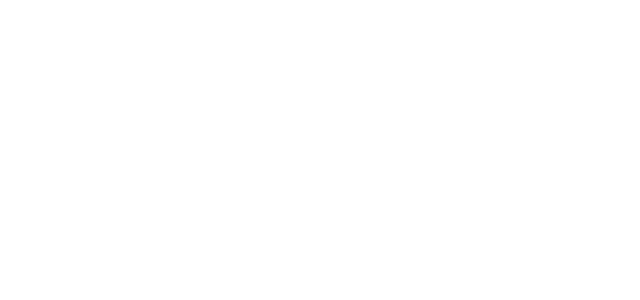
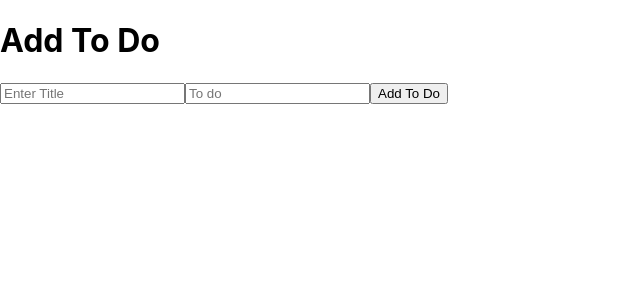
Before and after one commit to JeckyChandra/tugas-akhir-reactJS, a React (Create React App) app: page /add in a window 1280 px wide. Before the commit this address had no page. Shown: the top 300 px of the page, without its empty margins (0-640 px from the left). Built offline with nearby package versions, Linux system fonts and the light colour scheme.

Commit message:
Create (POST) Bisa menambahkan data

```diff
--- a/db.json
+++ b/db.json
@@ -1,18 +1,23 @@
 {
-    "data":[
-        {
-            "id":1,
-            "title":"To do list 1",
-            "description":"This is todo list 1 description",
-            "username":"Aditya",
-            "email":"aditya@gmail.com"
-        },
-        {
-            "id":2,
-            "title":"To do list 2",
-            "description":"This is todo list 2 description",
-            "username":"Adityass",
-            "email":"adityssa@gmail.com"
-        }
-    ]
+  "data": [
+    {
+      "id": 1,
+      "title": "To do list 1",
+      "description": "This is todo list 1 description",
+      "username": "Aditya",
+      "email": "aditya@gmail.com"
+    },
+    {
+      "id": 2,
+      "title": "To do list 2",
+      "description": "This is todo list 2 description",
+      "username": "Adityass",
+      "email": "adityssa@gmail.com"
+    },
+    {
+      "title": "Title 3",
+      "description": "It is to do 3",
+      "id": 3
+    }
+  ]
 }
--- a/src/App.js
+++ b/src/App.js
@@ -1,11 +1,11 @@
 import Home from './component/pages/Home';
-import Input from './component/input-form/Input';
+import Input from './component/Form/Input';
 import { Link } from 'react-router-dom';
 
 function App() {
   return (
     <div>
-      <Link to="/input">Input</Link>
+      <Link to="/add">Add To Do</Link>
       <Home/>
     </div>
   );
--- /dev/null
+++ b/src/component/Form/Add.jsx
@@ -0,0 +1,37 @@
+import React, { useState } from "react";
+import { useNavigate } from "react-router-dom";
+import axios from 'axios';
+
+function AddTodo() {
+
+    const [title, setTitle] = useState("");
+    const [description, setDesc] = useState("");
+
+    const navigate = useNavigate();
+
+    const data = {
+        title: title,
+        description: description
+    }
+
+    function Submit(e) {
+        e.preventDefault();
+        axios.post("http://localhost:3003/data",data)
+        .then(
+            navigate('/')
+        )
+    }
+
+  return (
+    <div>
+      <h1>Add To Do</h1>
+      <form>
+        <input type="text" placeholder="Enter Title" value={title} onChange={(e)=>setTitle(e.target.value)}/>
+        <input type="text" placeholder="To do" value={description} onChange={(e)=>setDesc(e.target.value)}/>
+        <button onClick={Submit}>Add To Do</button>
+      </form>
+    </div>
+  );
+}
+
+export default AddTodo;
--- a/src/component/routes/Route.jsx
+++ b/src/component/routes/Route.jsx
@@ -6,8 +6,9 @@
 } from 'react-router-dom';
 //File import sendiri
 import App from '../../App';
-import View from '../input-form/View';
-import Input from '../input-form/Input';
+import View from '../Form/View';
+import Input from '../Form/Input';
+import AddTodo from '../Form/Add';
 
 
 const RouterComponent = () => {
@@ -17,6 +18,7 @@
 				<Route path='/' element={ <App /> } />
 				<Route path='/input' element={ <Input /> } />
 				<Route path='/view/:id' element={ <View/> } />
+				<Route path='/add' element={ <AddTodo/> } />
 			</Routes>
 		</Router>
 	);
```
Also changed, not shown: src/component/Form/Input.jsx (renamed from src/component/input-form/Input.jsx), src/component/Form/View.jsx (renamed from src/component/input-form/View.jsx).
